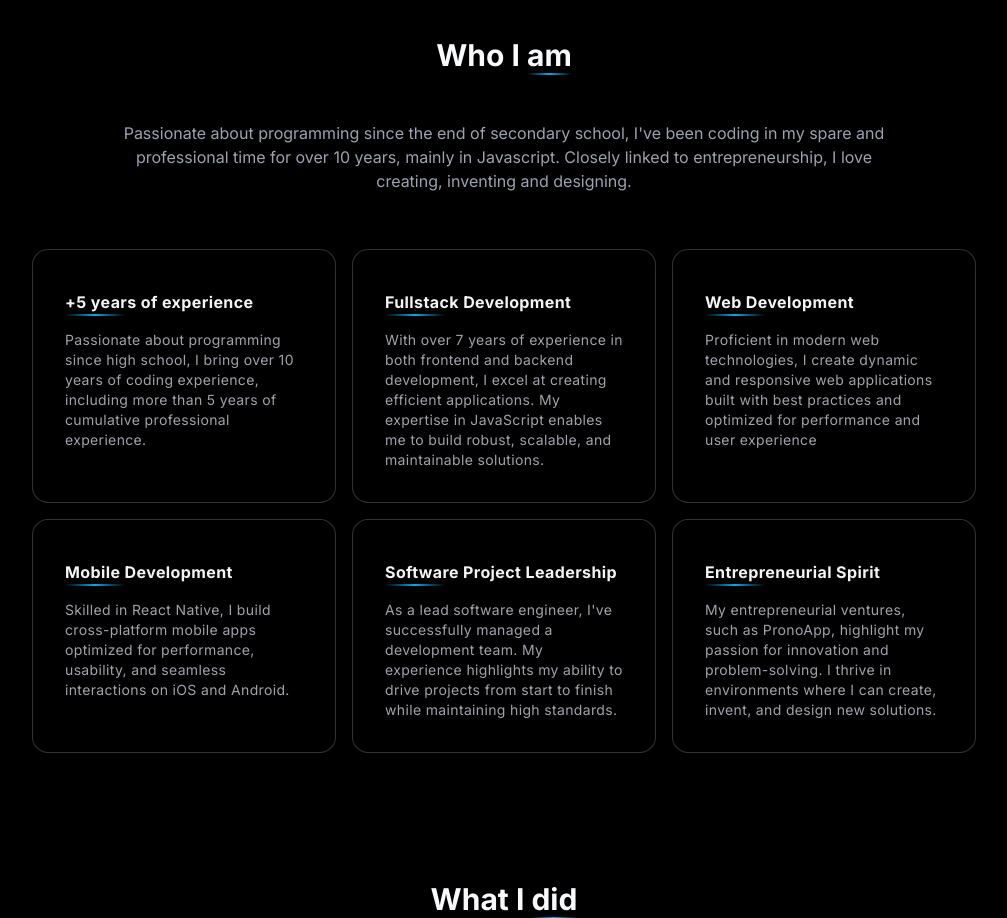
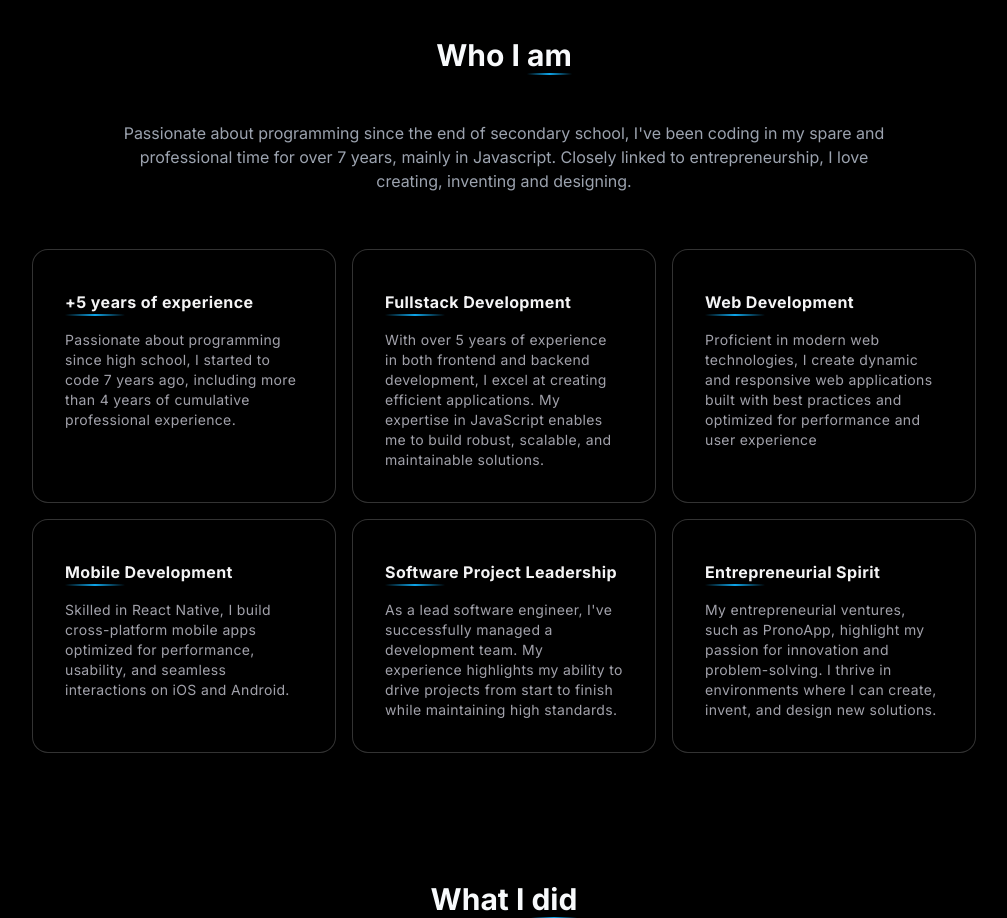
Before and after one commit to RobinChailley/portfolio, a Next.js app: page / in a window 1280 px wide. Shown: the part 2940-3858 px from the top of the page, without its empty margins (136-1143 px from the left). Built offline with nearby package versions, Linux system fonts and the light colour scheme.

Commit message:
feat: last fixes

```diff
--- a/package.json
+++ b/package.json
@@ -5,7 +5,7 @@
   "scripts": {
     "dev": "next dev",
     "build": "next build",
-    "start": "next start",
+    "start": "next start -p 3006",
     "lint": "next lint"
   },
   "dependencies": {
--- a/src/app/layout.tsx
+++ b/src/app/layout.tsx
@@ -6,8 +6,8 @@ import { cn } from '@/lib/utils';
 const inter = Inter({ subsets: ['latin'] });
 
 export const metadata: Metadata = {
-	title: 'Create Next App',
-	description: 'Generated by create next app',
+	title: 'Robin Chailley',
+	description: 'Fullstack Software Engineer',
 };
 
 export default function RootLayout({
--- a/src/sections/me/Me.tsx
+++ b/src/sections/me/Me.tsx
@@ -5,12 +5,12 @@ export const projects = [
 	{
 		title: '+5 years of experience',
 		description:
-			'Passionate about programming since high school, I bring over 10 years of coding experience, including more than 5 years of cumulative professional experience.',
+			'Passionate about programming since high school, I started to code 7 years ago, including more than 4 years of cumulative professional experience.',
 	},
 	{
 		title: 'Fullstack Development',
 		description:
-			'With over 7 years of experience in both frontend and backend development, I excel at creating efficient applications. My expertise in JavaScript enables me to build robust, scalable, and maintainable solutions.',
+			'With over 5 years of experience in both frontend and backend development, I excel at creating efficient applications. My expertise in JavaScript enables me to build robust, scalable, and maintainable solutions.',
 	},
 	{
 		title: 'Web Development',
@@ -46,7 +46,7 @@ export default function Me() {
 			</h2>
 			<p className="text-center dark:text-gray-400 px-12 max-w-full sm:px-0 sm:max-w-[60vw]">
 				Passionate about programming since the end of secondary school, I&apos;ve been coding in my spare and
-				professional time for over 10 years, mainly in Javascript. Closely linked to entrepreneurship, I love creating,
+				professional time for over 7 years, mainly in Javascript. Closely linked to entrepreneurship, I love creating,
 				inventing and designing.
 			</p>
 			<div className="max-w-5xl mt-12 mx-auto px-8">
```
Also changed, not shown: .eslintrc.json.
